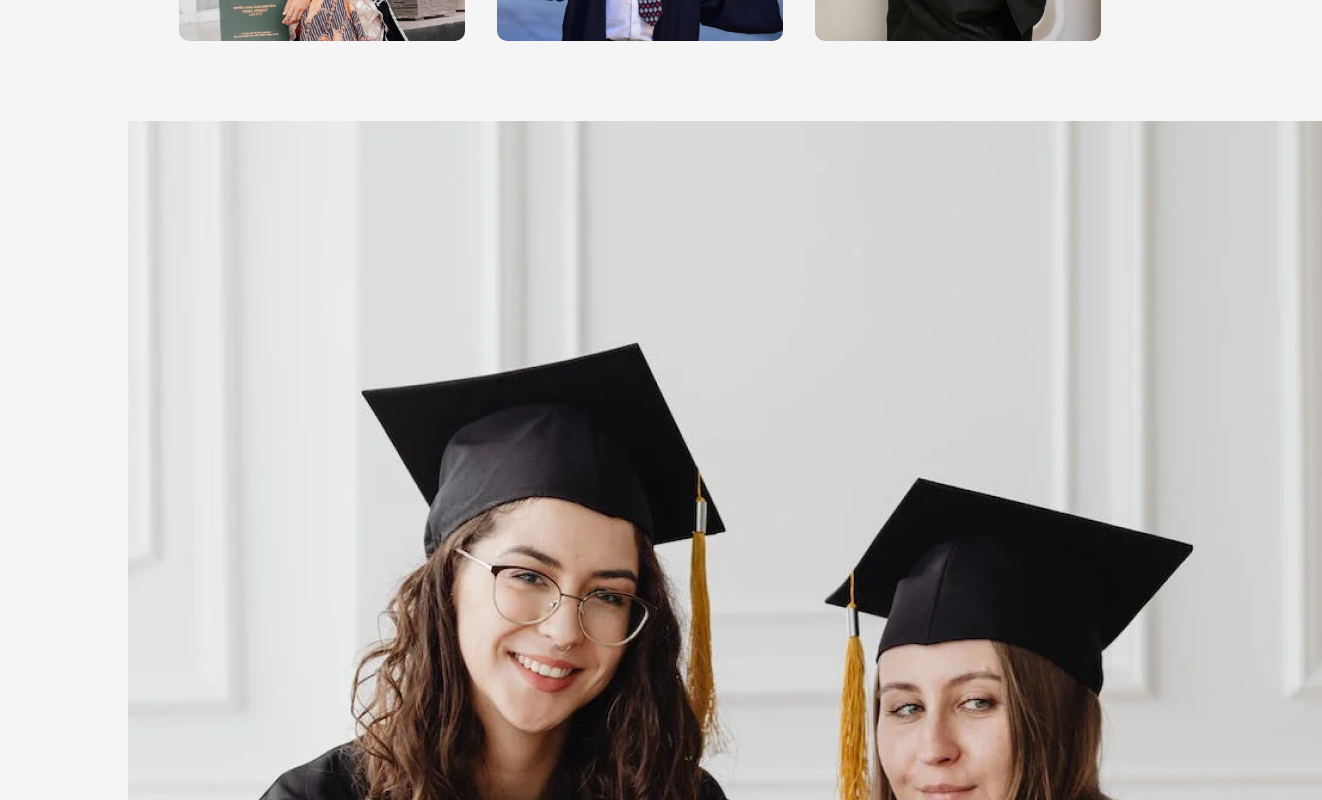
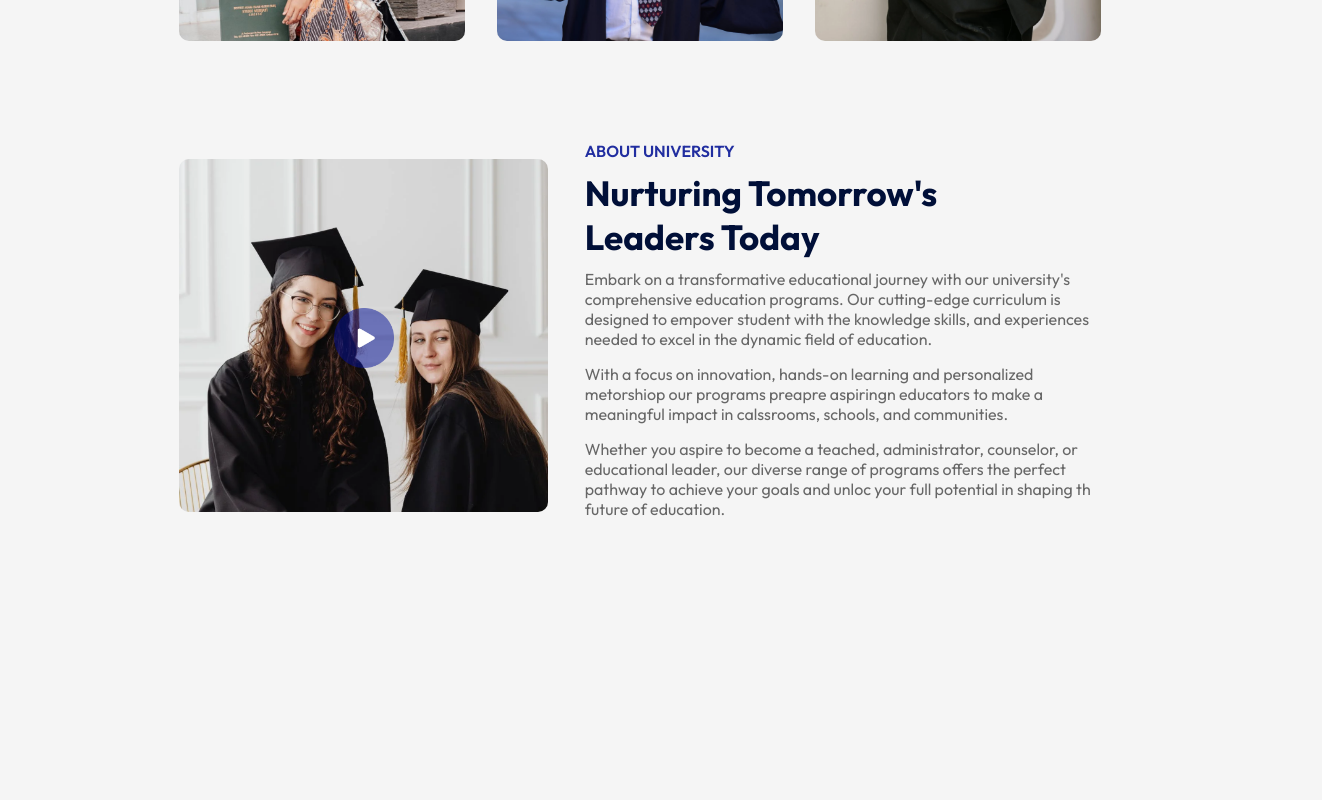
Before and after one commit to neelendrareddy9001/educational-Institution-layout, a React (Vite) app: page / in a window 1280 px wide. Shown: the part 1260-2060 px from the top of the page, 1322 px wide, since content can reach past the window. After the commit the page ends 1894 px from the top, so only its background shows below. Built offline with nearby package versions, Linux system fonts and the light colour scheme.

Commit message:
styles  are adde and updated nav styles on navbar

```diff
--- a/src/Components/About/About.css
+++ b/src/Components/About/About.css
@@ -0,0 +1,43 @@
+.about {
+    margin: 100px auto;
+    display: flex;
+    align-items: center;
+    justify-content: space-between;
+    width: 90%;
+}
+
+.about-left {
+   flex-basis: 40%;
+   position: relative;
+}
+.about-right{
+    flex-basis: 56%;
+}
+.about-img {
+    width: 100%;
+    border-radius: 10px;
+
+}
+.play-icon {
+    width: 60px;
+    position: absolute;
+    top: 50%;
+    left: 50%;
+    transform: translate(-50%, -50%);
+}
+
+.about h3 {
+    font-weight: 600;
+    font-size: 16px;
+    color: #212EA0;
+}
+.about h2 {
+    font-size: 35px;
+    color: #000F38;
+    margin: 10px 0;
+    max-width: 400px;
+}
+.about p {
+    color: #676767;
+    margin-bottom: 15px;
+}
--- a/src/Components/About/About.jsx
+++ b/src/Components/About/About.jsx
@@ -10,6 +10,13 @@
         <img src={about_img} alt='' className='about-img' />
         <img src={play_icon} alt='' className='play-icon' />
       </div>
+      <div className='about-right'>
+        <h3>ABOUT UNIVERSITY</h3>
+        <h2>Nurturing Tomorrow's Leaders Today</h2>
+        <p>Embark on a transformative educational journey with our university's comprehensive education programs. Our cutting-edge curriculum is designed to empover student with the knowledge skills, and experiences needed to excel in the dynamic field of education.</p>
+        <p>With a focus on innovation, hands-on learning and personalized metorshiop our  programs preapre aspiringn educators to make a meaningful impact in calssrooms, schools, and communities.</p>
+        <p>Whether you aspire to become a teached, administrator, counselor, or educational leader, our diverse range of programs offers the perfect pathway to achieve your goals and unloc your full potential in shaping th future of education. </p>
+      </div>
     </div>
   )
 }
--- a/src/Components/Navbar/Navbar.css
+++ b/src/Components/Navbar/Navbar.css
@@ -22,3 +22,8 @@
     font-size: 16px;
     cursor: pointer;
 }
+
+.dark-nav {
+    background: #212EA0;
+    transition: 0.5s;
+}
--- a/src/Components/Navbar/Navbar.jsx
+++ b/src/Components/Navbar/Navbar.jsx
@@ -3,7 +3,7 @@
 
 const Navbar = () => {
   return (
-    <nav className="container">
+    <nav className="container dark-nav">
       <img src={Logo} alt="" className="logo" />
       <ul>
         <li>Home</li>
```
